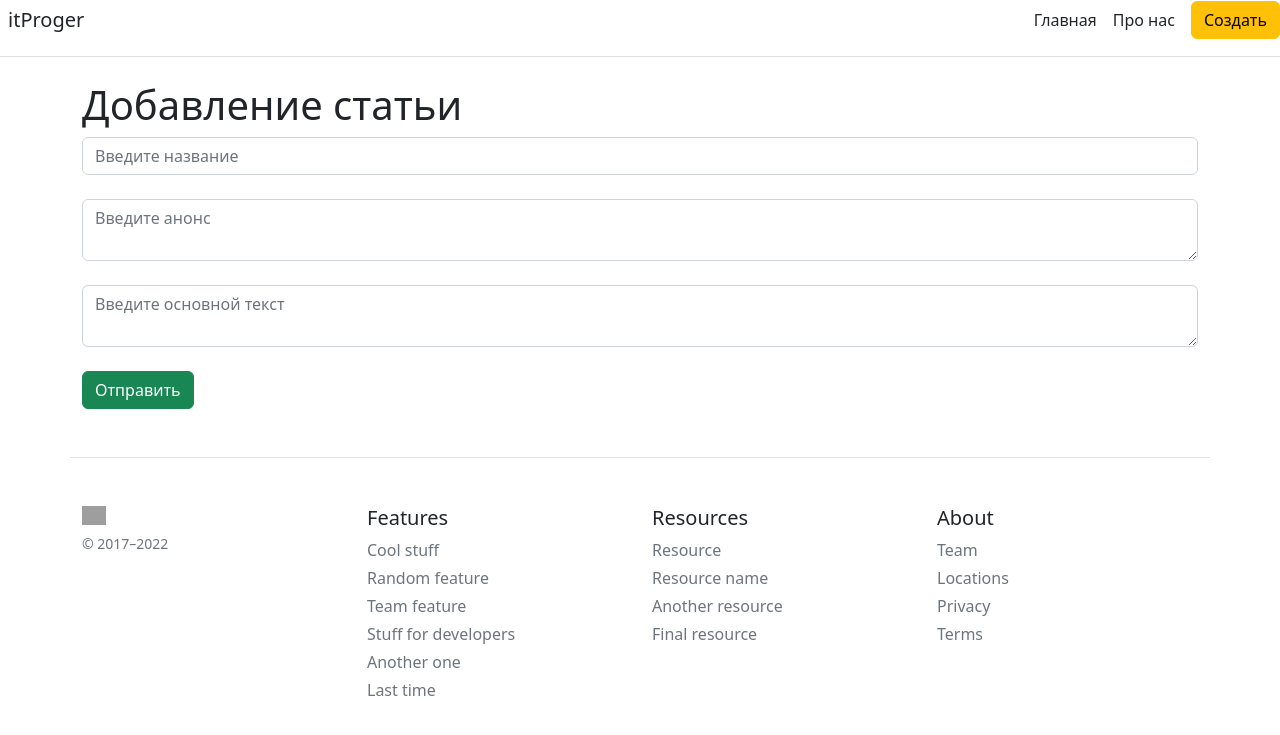
After one commit to Andrii318/Flask-lessons, a Flask app: page /create-article in a window 1280 px wide. The commit adds this page. Shown: the top 735 px of the page. Run offline with Flask 2, Linux system fonts and the light colour scheme; grey boxes are pictures that could not be loaded.

Commit message:
lessons 3

```diff
--- a/app.py
+++ b/app.py
@@ -1,6 +1,22 @@
 from flask import Flask, render_template, url_for
+from flask_sqlalchemy import SQLAlchemy
+from datetime import datetime
 
 app = Flask(__name__)
+app.config['SOLALCHEMY_DATABASE_URI'] = 'sqlite:///blog.db'
+app.config['SQLALCHEMY_TRACK_MODIFICATIONS'] = False
+db = SQLAlchemy(app)
+
+
+class Article(db.Model):
+   id = db.Column(db.Integer, primary_key=True)
+   title = db.Column(db.String(100), nullable=False)
+   intro = db.Column(db.String(300), nullable=False)
+   text = db.Column(db.Text, nullable=False)
+   date = db.Column(db.DateTime, default=datetime.utcnow)
+
+   def __repr__(self):
+      return '<Article %r>' % self.id
 
 
 @app.route('/')
@@ -14,9 +30,9 @@ def about():
    return render_template("about.html")
 
 
-@app.route('/user/<string:name>/<int:id>')
-def user(name, id):
-   return "user page: " +name + " - " + str(id)
+@app.route('/create-article')
+def create_article():
+   return render_template("create-article.html")
 
 
 if __name__ == "__main__":
--- a/templates/about.html
+++ b/templates/about.html
@@ -5,7 +5,7 @@
 {% endblock %}
 
 {% block body %}
-<div class="conteiner">
-    <h1>Страница про нас</h1>
+<div class="conteiner tm-5">
+    <h1>Добавление статьи</h1>
 </div>
 {% endblock %}
--- a/templates/base.html
+++ b/templates/base.html
@@ -10,18 +10,19 @@
 </head>
 <body>
     <div class="d-flex flex-column flex-md-row align-items-center pb-3 mb-4 border-bottom">
-       <h5 class="my-0 mr-md-auto font-weight-normal">itProger</h5>
+        <h5 class="m-2">itProger</h5>
         <nav class="d-inline-flex mt-2 mt-md-0 ms-md-auto">
           <a class="me-3 py-2 text-dark text-decoration-none" href="/">Главная</a>
           <a class="me-3 py-2 text-dark text-decoration-none" href="/about">Про нас</a>
         </nav>
+        <a class="btn btn-warning" href="/create-article">Создать</a>
       </div>
     {% block body %}{% endblock %}
 
     <footer class="container pt-4 my-md-5 pt-md-5 border-top">
         <div class="row">
           <div class="col-12 col-md">
-            <img class="mb-2" src="/docs/5.2/assets/brand/bootstrap-logo.svg" alt="" width="24" height="19">
+            <img class="mb-2" src="flask/img/IMG_3678.jpg" alt="" width="24" height="19">
             <small class="d-block mb-3 text-muted">© 2017–2022</small>
           </div>
           <div class="col-6 col-md">
--- /dev/null
+++ b/templates/create-article.html
@@ -0,0 +1,17 @@
+{% extends 'base.html' %}
+
+{% block title %}
+Главная Страница
+{% endblock %}
+
+{% block body %}
+<div class="container">
+    <h1>Добавление статьи</h1>
+    <form method="post">
+        <input type="text" name="title" id="title" class="form-control" placeholder="Введите название"><br>
+        <textarea name="intro" id="intro" class="form-control" placeholder="Введите анонс"></textarea><br>
+        <textarea name="text" id="text" class="form-control" placeholder="Введите основной текст"></textarea><br>
+        <input type="submit" class="btn btn-success" value="Отправить">
+    </form>
+</div>
+{% endblock %}
```
Also changed, not shown: img/_MG_3678.jpg (added).
